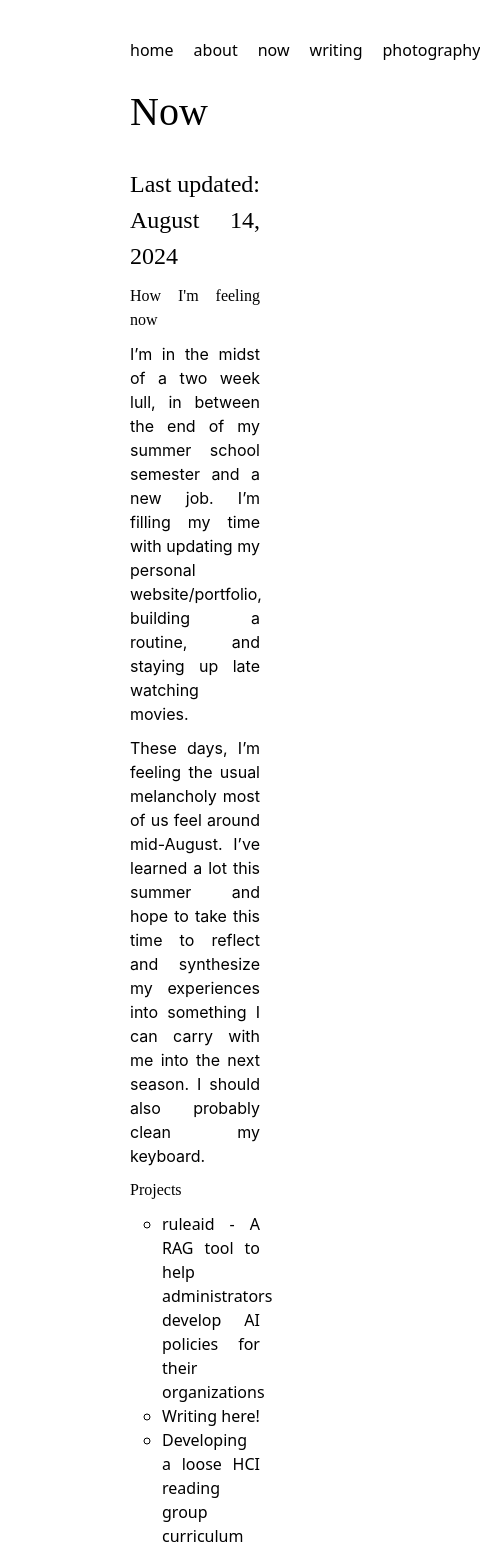
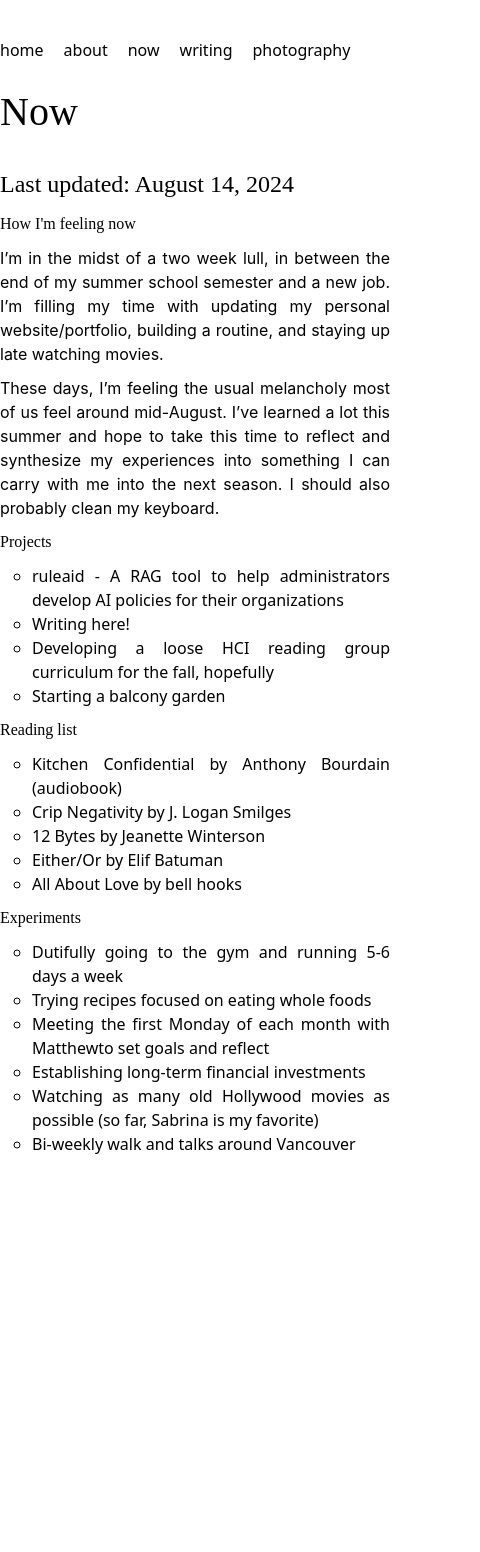
Before and after one commit to jin-lee4/blog, a Next.js app: page /now in a window 390 px wide. Shown: the top 1552 px of the page, 480 px wide, since content can reach past the window. After the commit the page ends 1204 px from the top, so only its background shows below. Built offline with nearby package versions, Linux system fonts and the light colour scheme; a web font is replaced by a local one.

Commit message:
responsive for mobile

```diff
--- a/components/HomeContent.tsx
+++ b/components/HomeContent.tsx
@@ -1,3 +1,5 @@
+import Link from "next/link";
+
 const HomeContent = () => {
   return (
     <div className="space-y-2.5 mt-9">
@@ -12,7 +14,12 @@ const HomeContent = () => {
       <div className="space-y-2.5">
         <h2>Let's connect!</h2>
         <ul>
-          <li>Twitter: @chocoganache444</li>
+          <li>
+            Twitter:{" "}
+            <Link href="https://x.com/chocoganache444" target="_blank">
+              @chocoganache444
+            </Link>
+          </li>
           <li>Email: leejinbc [at] gmail [dot] com</li>
         </ul>
       </div>
--- a/src/app/globals.css
+++ b/src/app/globals.css
@@ -4,18 +4,6 @@
 
 .container {
   padding: calc(8px + 1.5625vw);
-}
-
-@media (min-width: 600px) {
-  .container {
-    padding: calc(8px + 1.5625vw);
-  }
-}
-
-@media (min-width: 900px) {
-  .container {
-    padding-left: 0px;
-  }
 }
 
 h1,
@@ -78,7 +66,6 @@ ol {
   align-self: stretch;
 }
 
-
 blockquote {
   margin-left: 2em;
   background: #f5f5f2;
--- a/src/app/layout.tsx
+++ b/src/app/layout.tsx
@@ -3,7 +3,13 @@ import "./globals.css";
 import Link from "next/link";
 import Head from "next/head";
 import Nav from "../../components/Nav";
-import { Analytics } from "@vercel/analytics/react"
+import { Analytics } from "@vercel/analytics/react";
+import type { Viewport } from "next";
+
+export const viewport: Viewport = {
+  width: "device-width",
+  initialScale: 1,
+};
 
 export const metadata: Metadata = {
   title: "jinlee.space",
@@ -21,6 +27,7 @@ export default function RootLayout({
   return (
     <html lang="en">
       <Head>
+        <meta name="viewport" content="width=device-width, initial-scale=1.0" />
         <link
           href="https://api.fontshare.com/v2/css?f[]=sentient@200,201,300,301,400,401,500,501,700,701&display=swap"
           rel="stylesheet"
@@ -30,7 +37,7 @@ export default function RootLayout({
         <Analytics />
         <div className="">
           {header}
-          <div className="flex flex-col justify-center items-center w-2/6 mx-auto space-y-2.5">
+          <div className="flex flex-col justify-center items-center lg:w-2/6 mx-auto space-y-2.5 sm:w-full">
             <Nav />
             {children}
           </div>
--- a/src/app/now/page.js
+++ b/src/app/now/page.js
@@ -1,3 +1,5 @@
+import Link from "next/link";
+
 const Now = () => {
   return (
     <div className="w-full space-y-6">
@@ -21,8 +23,11 @@ const Now = () => {
         <h3>Projects</h3>
         <ol>
           <li>
-            ruleaid - A RAG tool to help administrators develop AI policies for
-            their organizations
+            <Link href="https://github.com/jin-lee4/kg-rag.git" target="_blank">
+              ruleaid
+            </Link>{" "}
+            - A RAG tool to help administrators develop AI policies for their
+            organizations
           </li>
           <li>Writing here!</li>
           <li>
@@ -33,6 +38,7 @@ const Now = () => {
         </ol>
         <h3>Reading list</h3>
         <ol>
+          <li>Kitchen Confidential by Anthony Bourdain (audiobook)</li>
           <li>Crip Negativity by J. Logan Smilges</li>
           <li>12 Bytes by Jeanette Winterson</li>
           <li>Either/Or by Elif Batuman</li>
@@ -43,8 +49,11 @@ const Now = () => {
           <li>Dutifully going to the gym and running 5-6 days a week</li>
           <li>Trying recipes focused on eating whole foods</li>
           <li>
-            Meeting the first Monday of each month with Matthew to set goals and
-            reflect
+            Meeting the first Monday of each month with{" "}
+            <Link href="https://matthewjl.xyz/" target="_blank">
+              Matthew
+            </Link>
+            to set goals and reflect
           </li>
           <li>Establishing long-term financial investments</li>
           <li>
```
